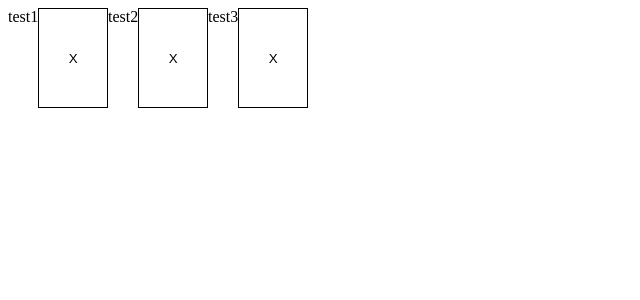
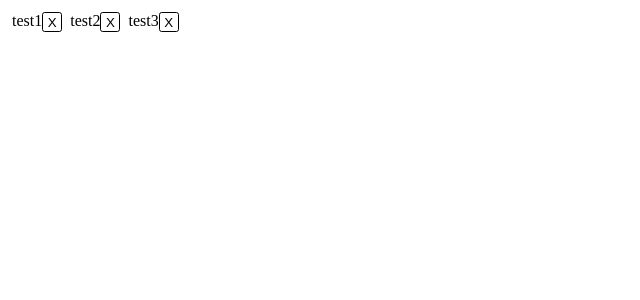
Before and after one commit to ericasu33/sprig, a React (Create React App) app: page / in a window 1280 px wide. Shown: the top 300 px of the page, without its empty margins (0-640 px from the left). Built offline with nearby package versions, Linux system fonts and the light colour scheme.

Commit message:
Update tag and button styles

```diff
--- a/src/components/Button.scss
+++ b/src/components/Button.scss
@@ -1,31 +1,38 @@
 .button {
+  display: flex;
+  justify-content: center;
+  align-items: center;
   width: 100px;
   height: 100px;
   border: 1px solid black;
+  border-radius: 0.2em;
   text-decoration: none;
   background: none;
-  &button--play {
+  &:hover {
+    filter: opacity(50%);
+  }
+  &.button--play {
     width: 100px;
     height: 100px;
   }
-  &button--duplicate {
+  &.button--duplicate {
     width: 100px;
     height: 100px;
   }
-  &button--stop {
+  &.button--stop {
     width: 100px;
     height: 100px;
   }
-  &button--pause {
+  &.button--pause {
     width: 100px;
     height: 100px;
   }
-  &button--delete {
+  &.button--delete {
     width: 100px;
     height: 100px;
   }
-  &button--close {
-    width: 10px;
-    height: 10px;
+  &.button--close {
+    width: 20px;
+    height: 20px;
   }
 }
--- a/src/components/Tag.scss
+++ b/src/components/Tag.scss
@@ -1,5 +1,5 @@
 .tag {
   display: flex;
   flex-direction: row;
-  width: 100px;
+  padding: 0.25em;
 }
--- a/src/components/Tag.tsx
+++ b/src/components/Tag.tsx
@@ -9,7 +9,7 @@ const Tag = (props: any) => {
     <div className={tagClass}>
       <span>{props.name}</span>
       <Button
-        delete
+        close
         onClick={props.onRemove}
       >X</Button>
     </div>
```
Also changed, not shown: 1 other file (tests, documents, lock files or other folders).
